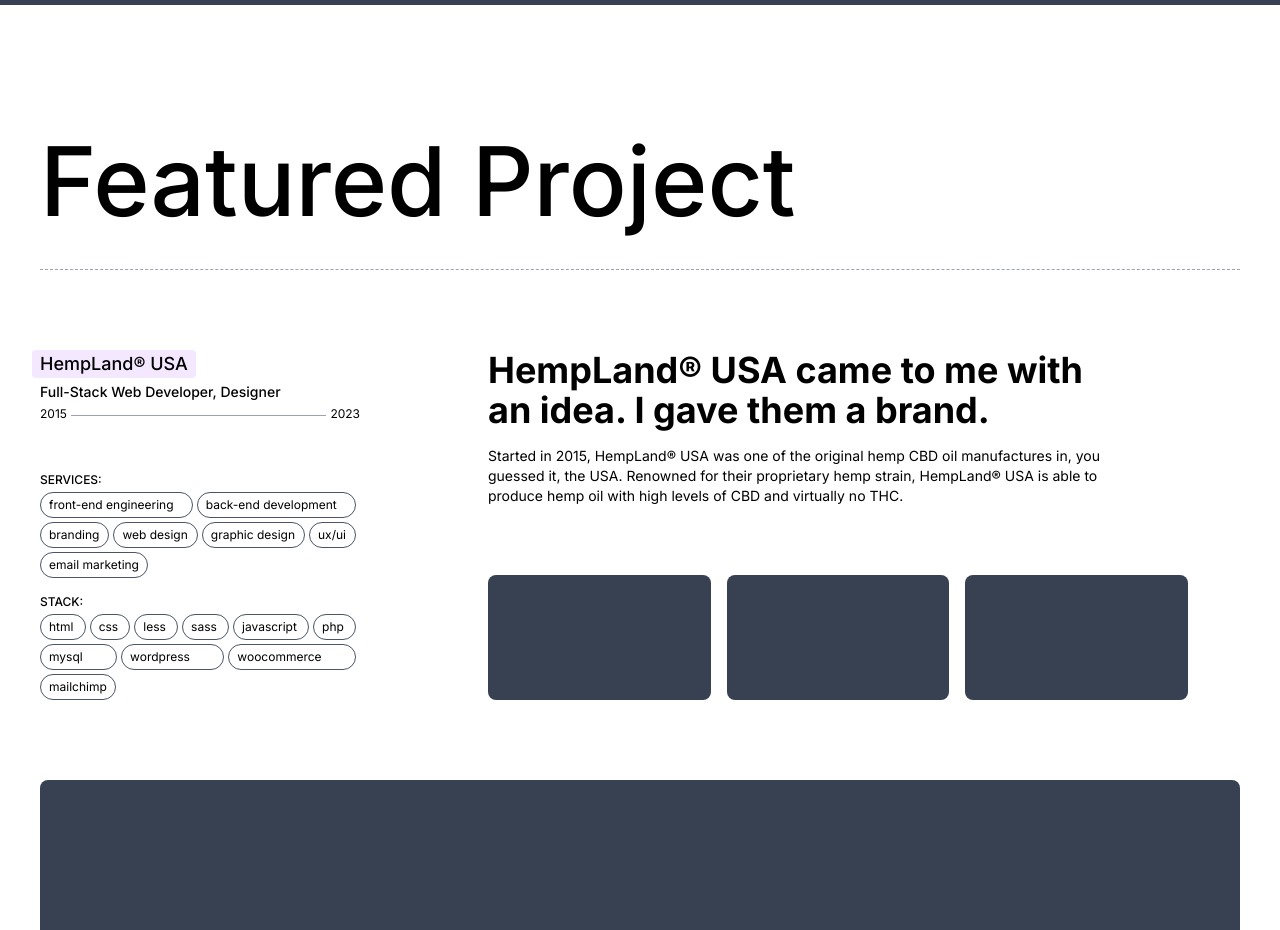
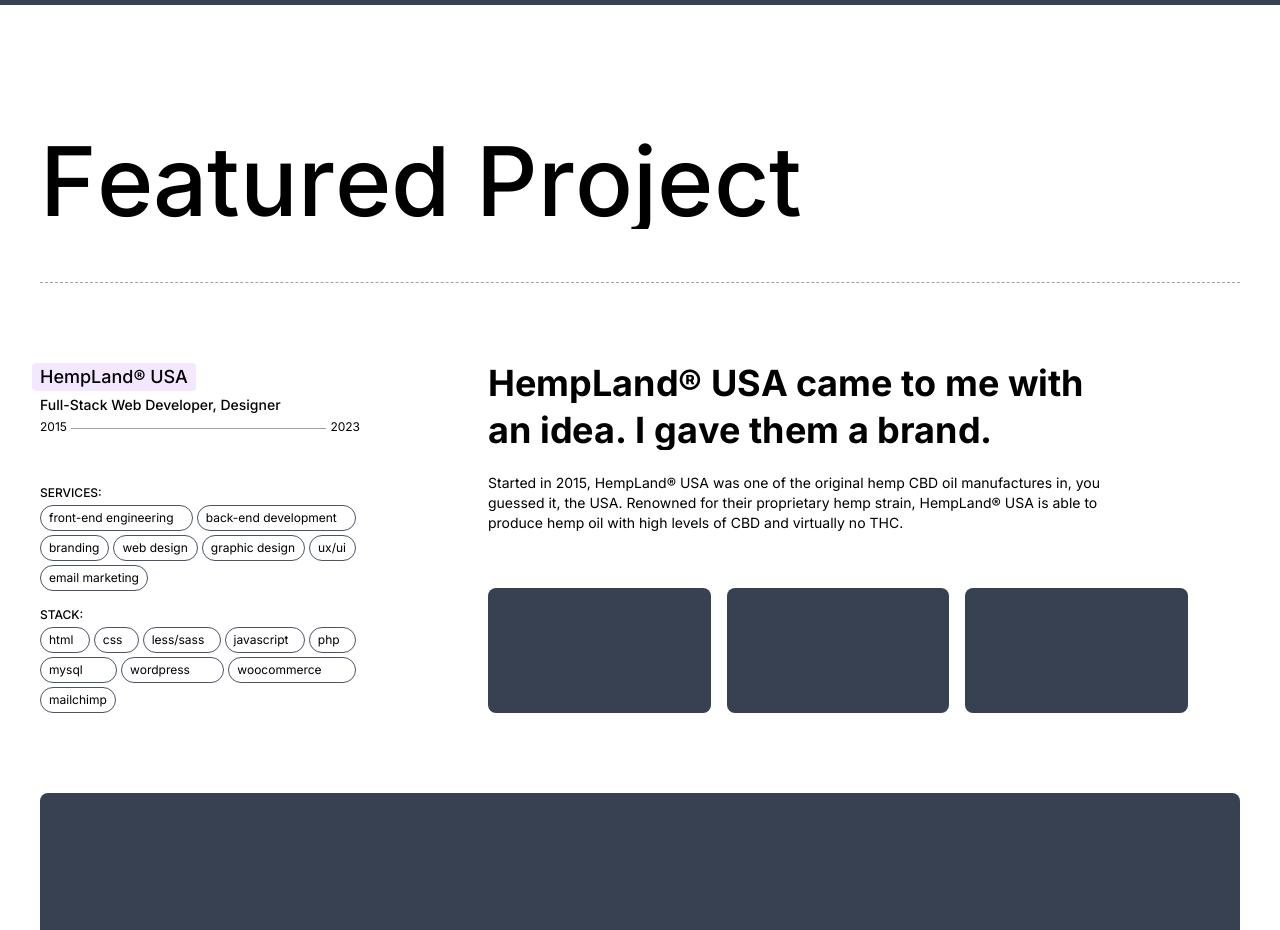
Before and after one commit to mikegulline/resume-portfolio, a Next.js app: page / in a window 1280 px wide. Shown: the part 840-1770 px from the top of the page. Built offline with nearby package versions, Linux system fonts and the light colour scheme.

Commit message:
added intersection observer ts hook

```diff
--- a/package.json
+++ b/package.json
@@ -21,6 +21,7 @@
     "react-dom": "18.2.0",
     "react-icons": "^4.10.1",
     "tailwindcss": "3.3.3",
-    "typescript": "5.1.6"
+    "typescript": "5.1.6",
+    "usehooks-ts": "^2.9.1"
   }
 }
--- a/src/app/globals.css
+++ b/src/app/globals.css
@@ -65,6 +65,8 @@
   display: inline-block;
   transform-origin: top;
   transform: translate3d(0, 100%, 0) rotateX(-90deg);
+}
+.inView .letter {
   animation: letter__in 0.6s forwards calc(0.03s * var(--index));
 }
 
--- a/src/components/sections/hero-product-gallery/hero-product-gallery.tsx
+++ b/src/components/sections/hero-product-gallery/hero-product-gallery.tsx
@@ -1,5 +1,6 @@
 import Wrapper from '@/components/wrapper';
 import PillTags from '@/components/pill-tags';
+import TextAnimation from '@/components/text-animation';
 
 const content = {
   headline: 'HempLand® USA',
@@ -13,12 +14,10 @@
     title: 'Learn more about Product',
     href: '/product',
   },
-
   stack: [
     'html',
     'css',
-    'less',
-    'sass',
+    'less/sass',
     'javascript',
     'php',
     'mysql',
@@ -44,7 +43,7 @@
     <section className='py-10 md:py-16 xl:py-32'>
       <Wrapper>
         <h1 className='font-medium text-[10.3vw]  md:text-7xl  xl:text-8xl mb-8 pb-4  md:mb-10 md:pb-5 lg:mb-14 lg:pb-8 xl:mb-20 xl:pb-10 border-b border-gray-400 border-dashed'>
-          Featured Project
+          <TextAnimation text='Featured Project' />
         </h1>
 
         <div className='lg:flex items-start relative lg:gap-14 xl:gap-32 lg:mb-14 xl:mb-20'>
@@ -78,7 +77,7 @@
             <div className='lg:w-[568px] xl:w-[700px] flex flex-col lg:h-[350px]'>
               <div className='grow  mb-8 lg:mb-0 lg:w-[520px] xl:w-[640px] '>
                 <h3 className='font-bold text-4xl lg:text-3xl xl:text-4xl mb-4'>
-                  {content.subhead}
+                  <TextAnimation text={content.subhead} />
                 </h3>
                 <p className='text-sm'>{content.body}</p>
               </div>
--- a/src/components/text-animation/text-animation.tsx
+++ b/src/components/text-animation/text-animation.tsx
@@ -1,9 +1,24 @@
+'use client';
+import { useRef, useEffect } from 'react';
+import { useIntersectionObserver } from 'usehooks-ts';
 import IndexWrap from '@/components/index-wrap';
 
 type TextAnimationProps = {
   text: string;
 };
 export default function TextAnimation({ text }: TextAnimationProps) {
+  const ref = useRef<HTMLDivElement | null>(null);
+  const entry = useIntersectionObserver(ref, {});
+
+  useEffect(() => {
+    console.log(entry?.isIntersecting);
+    if (entry?.isIntersecting && ref.current) {
+      ref.current.classList.add('inView');
+    } else {
+      ref.current?.classList.remove('inView');
+    }
+  }, [entry]);
+
   let index = 0;
 
   const newText = text.split(' ').map((word, i) => (
@@ -20,5 +35,5 @@
     </IndexWrap>
   ));
 
-  return <div>{newText}</div>;
+  return <div ref={ref}>{newText}</div>;
 }
```
Also changed, not shown: 1 other file (tests, documents, lock files or other folders).
